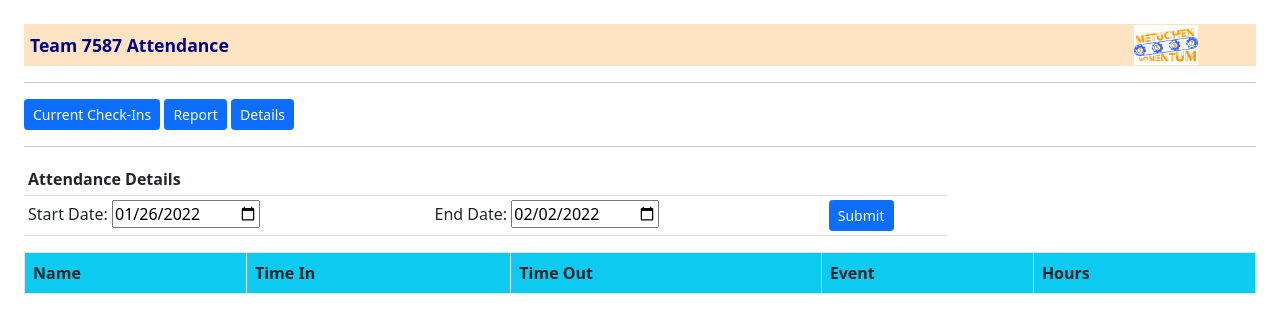
After one commit to frc-team7587/attendance7587, a Spring Boot app: page /details in a window 1280 px wide. The commit adds this page. Shown: the top 333 px of the page. Run offline with Spring Boot 4, Linux system fonts and the light colour scheme; lists and menus that the app fills with data are empty; some of the project's set-up classes (security, data sources, template engines, error pages and the like) are left out, and stand-ins take their place.

Commit message:
refactoring weeklyHours into report

```diff
--- a/src/main/java/org/memo/frc/AttendanceWebController.java
+++ b/src/main/java/org/memo/frc/AttendanceWebController.java
@@ -1,6 +1,8 @@
 package org.memo.frc;
 
 import java.sql.Date;
+import java.text.ParseException;
+import java.time.LocalDate;
 import java.util.List;
 
 import org.slf4j.Logger;
@@ -32,46 +34,57 @@ public class AttendanceWebController {
 		return "currentlyCheckedIn";
 	}
 
-	@RequestMapping(method={RequestMethod.GET, RequestMethod.POST},value="report")
+	@RequestMapping(method={RequestMethod.GET, RequestMethod.POST}, value="details")
 	public String attendanceTimeFramePOST(@ModelAttribute ReportRequest request, Model model) {
 		if(request.isEmpty()){
 			model.addAttribute("appName", appName);
-			model.addAttribute("reportRequest", new ReportRequest(new Date(new java.util.Date().getTime()), new Date(new java.util.Date().getTime())));
+			model.addAttribute("reportRequest", new ReportRequest(Date.valueOf(LocalDate.now().minusDays(7)), Date.valueOf(LocalDate.now())));
 		}else{
 			model.addAttribute("appName", appName);
-			model.addAttribute("dateHolder", request);
-			List<Attendance> reportData = attendanceService.attendanceTimeFrame(request.getStart(), request.getEnd());
-			model.addAttribute("reportData", reportData);
+			List<Attendance> records = attendanceService.attendanceTimeFrame(request.getStart(), request.getEnd());
+			model.addAttribute("attendanceRecords", records);
 		}
+		return "attendanceDetails";
+	}
+
+	@RequestMapping(method={RequestMethod.GET, RequestMethod.POST}, value="report")
+	public String weeklyHours(@ModelAttribute ReportRequest request, Model model) {
+		model.addAttribute("appName", appName);
+		if(request.isEmpty()){
+			model.addAttribute("reportRequest", new ReportRequest(Date.valueOf(LocalDate.now().minusDays(7)), Date.valueOf(LocalDate.now())));
+		}else{
+			List<Attendance> records = attendanceService.getSummary(request.getStart(), request.getEnd());
+			double total = 0;
+			for (Attendance pojo : records) {
+				total += pojo.getTimeSpent();
+			}
+			model.addAttribute("reportData", records);
+			model.addAttribute("total", String.format("%.2f", total));
+		}
+
 		return "attendanceReport";
 	}
 
-	@GetMapping({ "weeklyHours" })
-	public String weeklyHours(Model model) {
-		List<Attendance> weeklyHours = attendanceService.weeklyHours();
+	@GetMapping("/downloadsummary/{start}/{end}")
+	ResponseEntity<String> downloadSummary(@PathVariable("start") String start, @PathVariable("end") String end) {
+		ReportRequest request = null;
+		try{
+			request = new ReportRequest(start ,end);
+		}catch(ParseException e){
+			throw new RuntimeException("Invalid date format");
+		}
+
+		List<Attendance> records = attendanceService.getSummary(request.getStart(), request.getEnd());
+		String dlm = ",";
+		StringBuffer buf = new StringBuffer("Team 7587 Attendance Summary\n")
+			.append("Start Date: " + dlm + request.getStart() + "\n")
+			.append("End Date: " + dlm + request.getEnd() + "\n\n");
 		double total = 0;
-		for (Attendance pojo : weeklyHours) {
-			total += pojo.getTimeSpent();
+		for (Attendance rec : records) {
+			buf.append(rec.getName() + dlm + rec.getTimeSpent() + "\n");
+			total += rec.getTimeSpent();
 		}
-		model.addAttribute("appName", appName);
-		model.addAttribute("weeklyHours", weeklyHours);
-		model.addAttribute("total", total);
-
-		return "weeklyHours";
-	}
-
-	@GetMapping("/dwnld-weeklyhours")
-	ResponseEntity<String> downloadWeeklyHourse() {
-		List<Attendance> weeklyHours = attendanceService.weeklyHours();
-		String dlm = ",";
-		StringBuffer buf = new StringBuffer("Name,Hours\n");
-		double total = 0;
-		for (Attendance pojo : weeklyHours) {
-			buf.append(pojo.getName() + dlm + pojo.getTimeSpent() + "\n");
-			total += pojo.getTimeSpent();
-		}
-		buf.append("============,============\n");
-		buf.append("Total" + dlm + total + "\n");
+		buf.append("\nTotal:" + dlm + String.format("%.2f", total) + "\n");
 
 		return ResponseEntity.ok()
 				.header(HttpHeaders.CONTENT_DISPOSITION, "attachment; filename=\"Attendance_team7587.csv\"")
--- a/src/main/java/org/memo/frc/ReportRequest.java
+++ b/src/main/java/org/memo/frc/ReportRequest.java
@@ -16,7 +16,7 @@ public class ReportRequest {
 	}
 
 	public ReportRequest(String start, String end) throws ParseException {
-		this(new Date(format.parse(start).getTime()), new Date(format.parse(end).getTime()));
+		this(Date.valueOf(start), Date.valueOf(end));
 	}
 
 	public ReportRequest() {
--- /dev/null
+++ b/src/main/resources/templates/attendanceDetails.html
@@ -0,0 +1,50 @@
+<!doctype html>
+<html>
+
+<head th:insert="~{common :: pagehead('Attendance Report')}"></head>
+
+<body class="m-4">
+
+    <table th:replace="~{common :: toptable}"></table>
+
+    <!-- nav header start -->
+    <div th:replace="~{common :: navhead}"></div>
+    <!-- nav header end -->
+    <div>
+        <form method="post" action="#" th:action="@{/details}" th:object="${reportRequest}">
+            <table class="table table-sm w-75">
+                <tr>
+                    <th colspan="3">Attendance Details</th>
+                </tr>
+                <tr>
+                    <td>Start Date: <input type="date" th:field="*{start}"></td>
+                    <td>End Date: <input type="date" th:field="*{end}"></td>
+                    <td><input type=submit class="btn btn-primary btn-sm" value="Submit"></td>
+                </tr>
+            </table>
+        </form>
+    </div>
+    <table class="table table-hover table-bordered">
+        <thead class="bg-info">
+            <tr>
+                <th class="hiddenRow">ID</th>
+                <th>Name</th>
+                <th>Time In</th>
+                <th>Time Out</th>
+                <th>Event</th>
+                <th>Hours</th>
+            </tr>
+        </thead>
+        <tbody>
+            <tr th:each="u : ${attendanceRecords}">
+                <td th:text="${u.name}">name</td>
+                <td th:text="${#temporals.format(u.timeIn, 'MM/dd/yyyy hh:mm a')}">timeIn</td>
+                <td th:text="${#temporals.format(u.timeOut, 'MM/dd/yyyy hh:mm a')}">timeOut</td>
+                <td th:text="${u.event}">event</td>
+                <td th:text="${u.timeSpent}">timeSpent</td>
+            </tr>
+        </tbody>
+    </table>
+</body>
+
+</html>
--- a/src/main/resources/templates/common.html
+++ b/src/main/resources/templates/common.html
@@ -12,8 +12,8 @@
 <div th:fragment="navhead">
     <hr>
     <a th:href="@{/}"><input type=button class="btn btn-primary btn-sm" value="Current Check-Ins"></a>
-    <a th:href="@{/weeklyHours}"><input type=button class="btn btn-primary btn-sm" value="Weekly Hours"></a>
-    <a th:href="@{/report}"><input type=button class="btn btn-primary btn-sm" value="Attendance Report"></a>
+    <a th:href="@{/report}"><input type=button class="btn btn-primary btn-sm" value="Report"></a>
+    <a th:href="@{/details}"><input type=button class="btn btn-primary btn-sm" value="Details"></a>
     <hr>
 </div>
 
```
Also changed, not shown: src/main/java/org/memo/frc/AttendanceDataAccess.java (+12 -14 lines), src/main/java/org/memo/frc/AttendanceService.java (+4 -7 lines), src/main/resources/templates/attendanceReport.html (+23 -13 lines), src/main/resources/templates/currentlyCheckedIn.html (+11 -5 lines), src/main/resources/templates/weeklyHours.html (deleted, +0 -44 lines).
